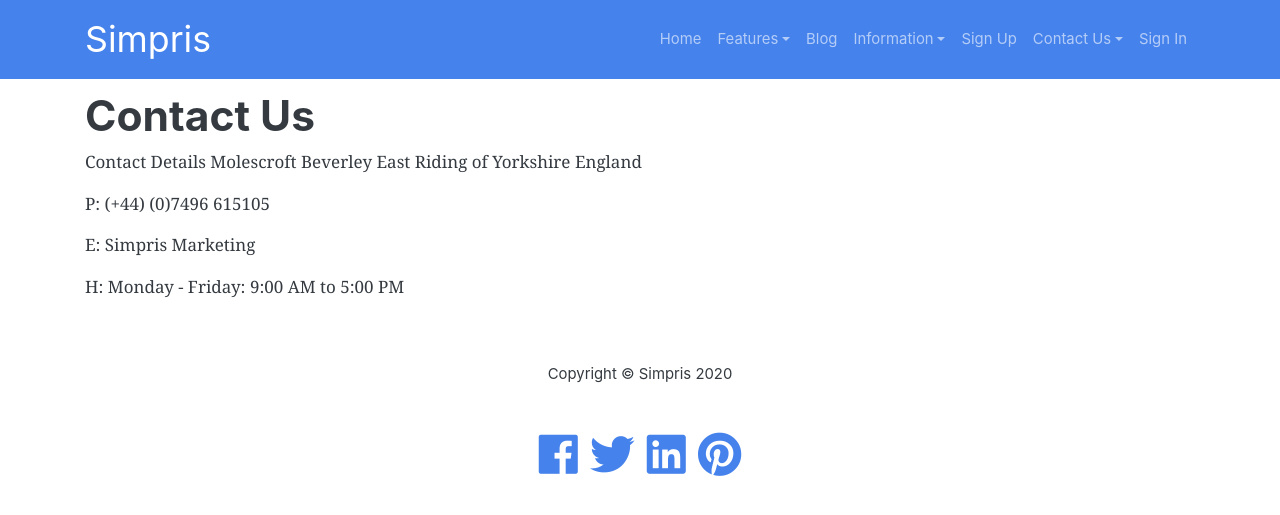
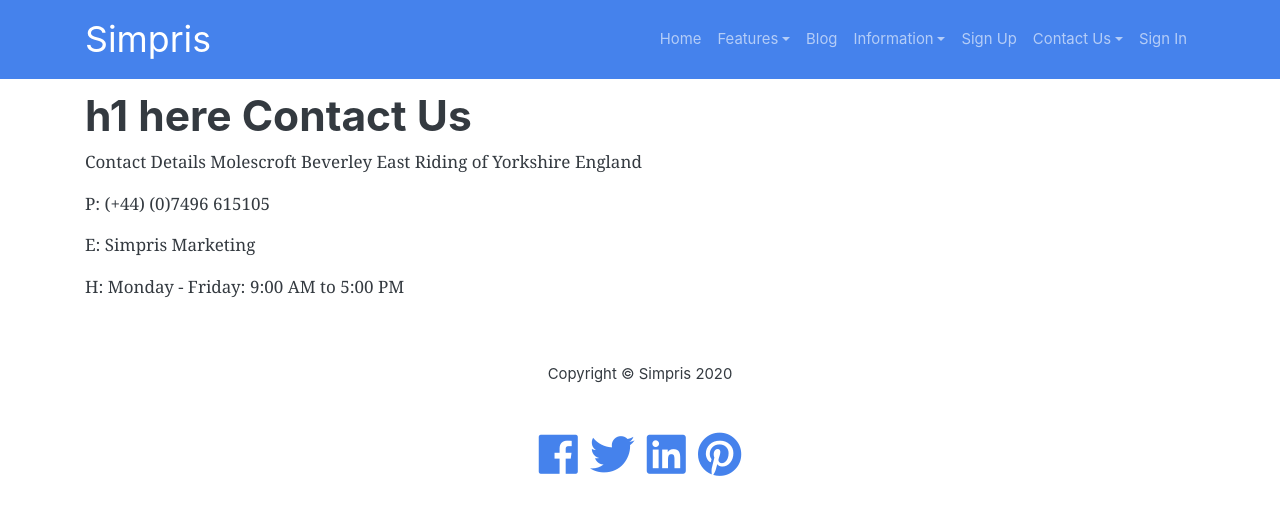
Before and after one commit to Grafrajohn/si, a Jekyll site: the page built from contact-us.markdown, in a window 1280 px wide. Shown: the top 515 px of the page. Built offline with Jekyll 4.4.1, drawn with Linux system fonts in a browser that asks for light colours; nearby versions of some CDN libraries.

Commit message:
Update page.html

```diff
--- a/_layouts/page.html
+++ b/_layouts/page.html
@@ -3,7 +3,7 @@ layout: default
 ---
 
 <div class="container" style="padding-top: 10px;">
-   <h1>{{ page.title }}</h1>
+   <h1>h1 here {{ page.title }}</h1>
 
     {{ content }}
 
```
